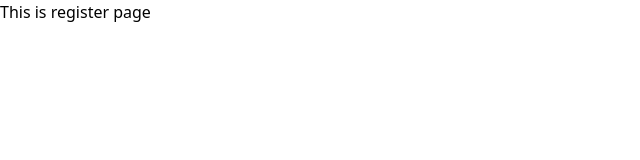
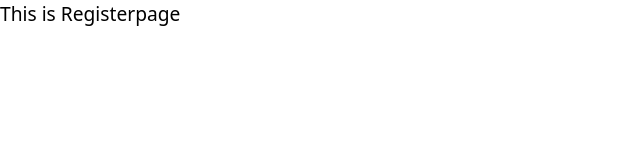
Before and after one commit to Anomaly0190/HAMS, a React app in the folder frontend/: page /register in a window 1280 px wide. Shown: the top 160 px of the page, without its empty margins (0-640 px from the left). Built offline with nearby package versions, Linux system fonts and the light colour scheme; the HTML template or start-up script is replaced by a standard one.

Commit message:
halka change in login pageand

```diff
--- a/frontend/src/Components/User/Login.jsx
+++ b/frontend/src/Components/User/Login.jsx
@@ -70,7 +70,7 @@ const Login = () => {
                     Password
                   </label>
                   <div className="">
-                    <label className="w-full input input-bordered flex items-center gap-2 border-1 border-black focus-within:border-blue-500 focus-within:ring-1 focus-within:ring-blue-400 bg-white text-black">
+                    <label className="w-full input input-bordered flex items-center gap-2 border-1 border-black focus-within:border-blue-500 focus-within:ring-1 focus-within:ring-blue-400 bg-white text-black ">
                       <svg
                         className="h-[1em] opacity-50"
                         xmlns="http://www.w3.org/2000/svg"
@@ -115,7 +115,7 @@ const Login = () => {
                     ))}
                   </select>
                 </div>
-                <div className="w-full flex flex-row-reverse my-4 text-sm">
+                <div className="w-full flex flex-row-reverse my-4 text-[1rem]">
                   <h1>Don't have an Account ? <span className="text-blue-500">
                     <Link to="/register">Register</Link>
                     </span></h1>
--- a/frontend/src/Components/User/Register.jsx
+++ b/frontend/src/Components/User/Register.jsx
@@ -2,8 +2,8 @@ import React from 'react'
 
 const Register = () => {
   return (
-    <div>
-      This is register page
+    <div className='h-[100vh]'>This is Registerpage
+
     </div>
   )
 }
--- a/frontend/src/Components/User/SliderImage.jsx
+++ b/frontend/src/Components/User/SliderImage.jsx
@@ -18,7 +18,7 @@ function SliderImage() {
     <div className="slider-container ml-2 overflow-hidden">
       <Slider {...settings}>
         <div>
-          <div className="w-[98vw]  overflow-hidden">
+          <div className="w-[98vw]  overflow-hidden my-2">
             <img src={slider1} alt="" className="w-full rounded-lg " />
           </div>
         </div>
--- a/frontend/src/index.css
+++ b/frontend/src/index.css
@@ -3,8 +3,11 @@
 
 body {
   background-color: white;
+  font-family: system-ui, -apple-system, BlinkMacSystemFont, 'Segoe UI', Roboto, Oxygen, Ubuntu, Cantarell, 'Open Sans', 'Helvetica Neue', sans-serif;
   color: black;
   overflow-x: hidden;
+  font-weight: 500;
+  font-size: larger;
 }
 .slick-dots {
   display: none !important;
```
